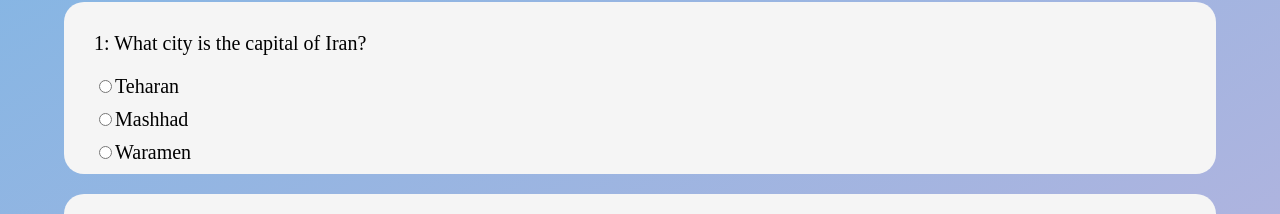
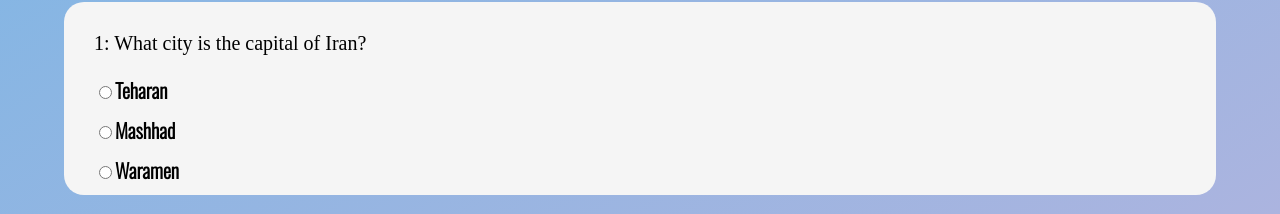
Before and after one commit to Najeeb-joya/JavaScript-Quiz-App, a plain HTML site: page index.html in a window 1280 px wide. Shown: the part 550-764 px from the top of the page. Drawn offline with nearby package versions, Linux system fonts and the light colour scheme.

Commit message:
Added google fonts

```diff
--- a/index.html
+++ b/index.html
@@ -5,6 +5,11 @@
     <meta http-equiv="X-UA-Compatible" content="IE=edge">
     <meta name="viewport" content="width=device-width, initial-scale=1.0">
     <title> JavaScript Quize </title>
+
+    <link rel="preconnect" href="https://fonts.googleapis.com">
+    <link rel="preconnect" href="https://fonts.gstatic.com" crossorigin>
+    <link href="https://fonts.googleapis.com/css2?family=Oswald:wght@300&display=swap" rel="stylesheet">
+
     <link rel="stylesheet" href="style.css"/>
 </head>
 <body>
--- a/style.css
+++ b/style.css
@@ -79,4 +79,6 @@ div.question{
 div.question div{
     margin-top: 10px;
     font-size: 20px;
+    font-family: 'Oswald', sans-serif;
+    font-weight: bold;
 }
```
